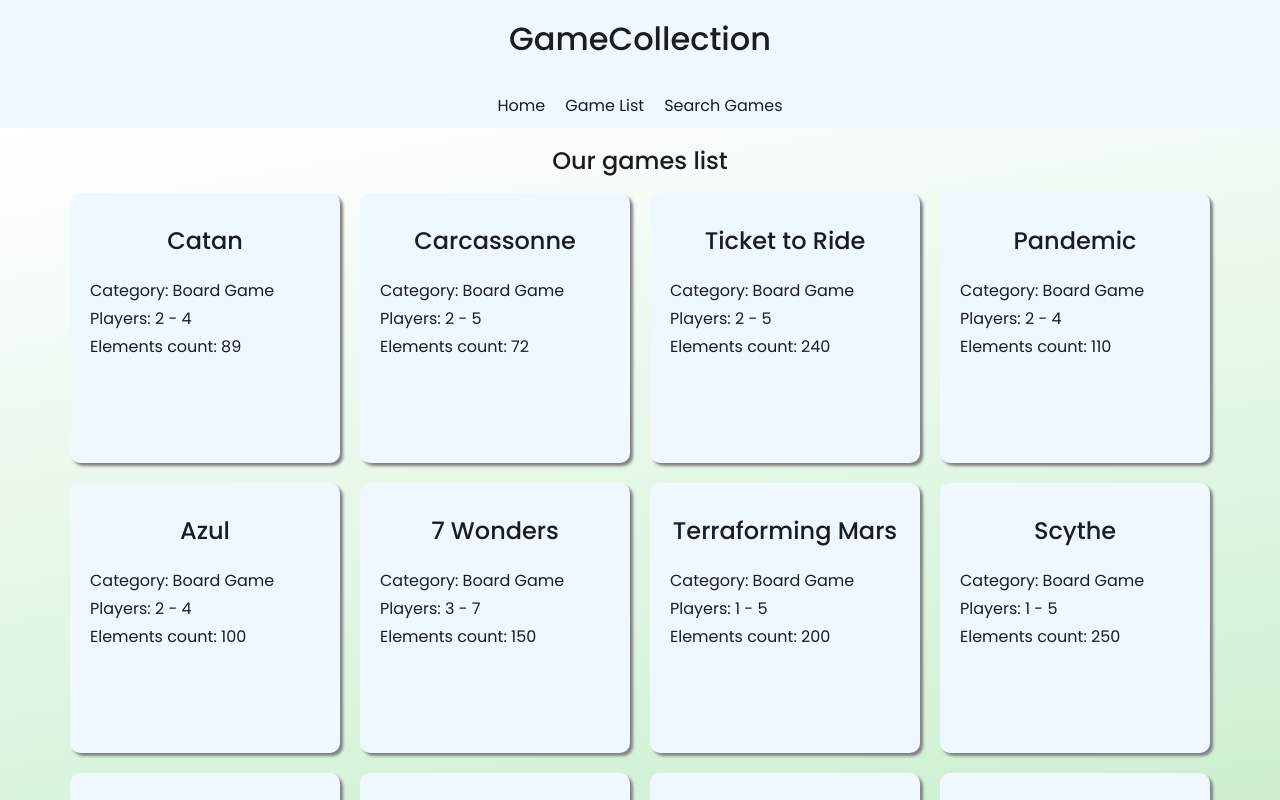
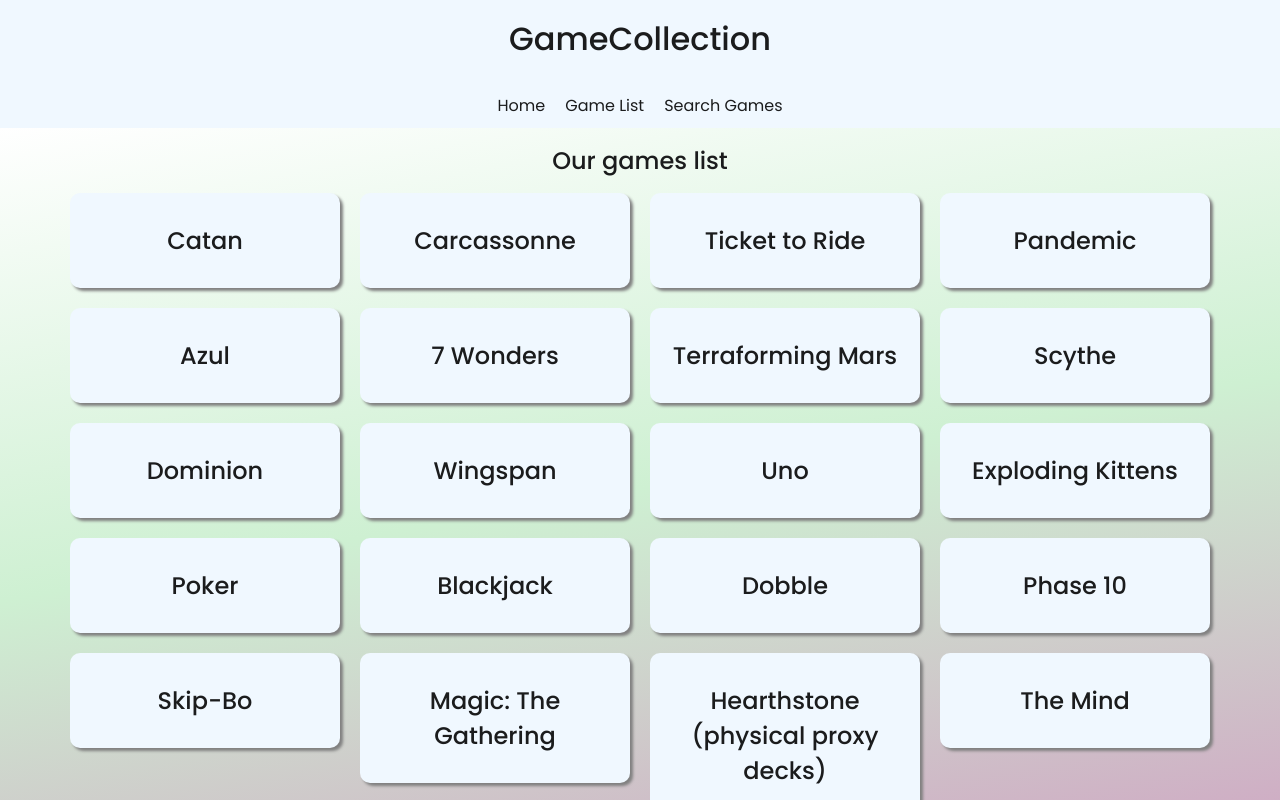
Before and after one commit to ske33ys/gameCollection, an Angular app: page /gameList in a window 1280 px wide. Shown: the top 800 px of the page. Built offline with nearby package versions, Linux system fonts and the light colour scheme.

Commit message:
Zmiana kart gry, wyswietlanie zawartosci po kliknieciu na karte

```diff
--- a/src/app/components/game-card/game-card.css
+++ b/src/app/components/game-card/game-card.css
@@ -5,7 +5,6 @@
   width: fit-content;
   min-width: 250px;
   max-width: 250px;
-  height: 250px;
   border-radius: 10px;
 }
 
--- a/src/app/components/game-card/game-card.html
+++ b/src/app/components/game-card/game-card.html
@@ -1,6 +1,8 @@
-<div>
+<div (click)="display == 'none' ? display = 'block' : display = 'none'">
   <h2>{{title()}}</h2>
-  <p>Category: {{category()}}</p>
-  <p>Players: {{minPlayers()}} @if(maxPlayers() > minPlayers()) { - {{maxPlayers()}} }</p>
-  <p>Elements count: {{elements()}}</p>
+  <section id="info" [style.display]="display">
+    <p>Category: {{category()}}</p>
+    <p>Players: {{minPlayers()}} @if(maxPlayers() > minPlayers()) { - {{maxPlayers()}} }</p>
+    <p>Elements count: {{elements()}}</p>
+  </section>
 </div>
--- a/src/app/components/game-card/game-card.ts
+++ b/src/app/components/game-card/game-card.ts
@@ -1,4 +1,4 @@
-import { Component, Input, input } from '@angular/core';
+import { Component, Input, input, signal } from '@angular/core';
 
 @Component({
   selector: 'game-card',
@@ -12,4 +12,6 @@
   minPlayers = input<number>(0);
   maxPlayers = input<number>(0);
   elements = input<number>(0);
+
+  display = 'none';
 }
--- a/src/app/components/search-filter/search-filter.html
+++ b/src/app/components/search-filter/search-filter.html
@@ -1,5 +1,7 @@
 <div>
-  <button (click)="displayed == 'none' ? displayed = 'block' : displayed = 'none'">Show filters</button>
+  <p>
+    <button (click)="displayed == 'none' ? displayed = 'block' : displayed = 'none'">Show filters</button>
+  </p>
   <section id="filters" [style.display]="displayed">
     <p class="bold">List of Filters</p>
     <div id="filterOptions">
--- a/src/app/pages/game-search/game-search.css
+++ b/src/app/pages/game-search/game-search.css
@@ -1,7 +1,3 @@
 h2 {
   text-align: center;
 }
-
-main {
-  text-align: center;
-}
```
